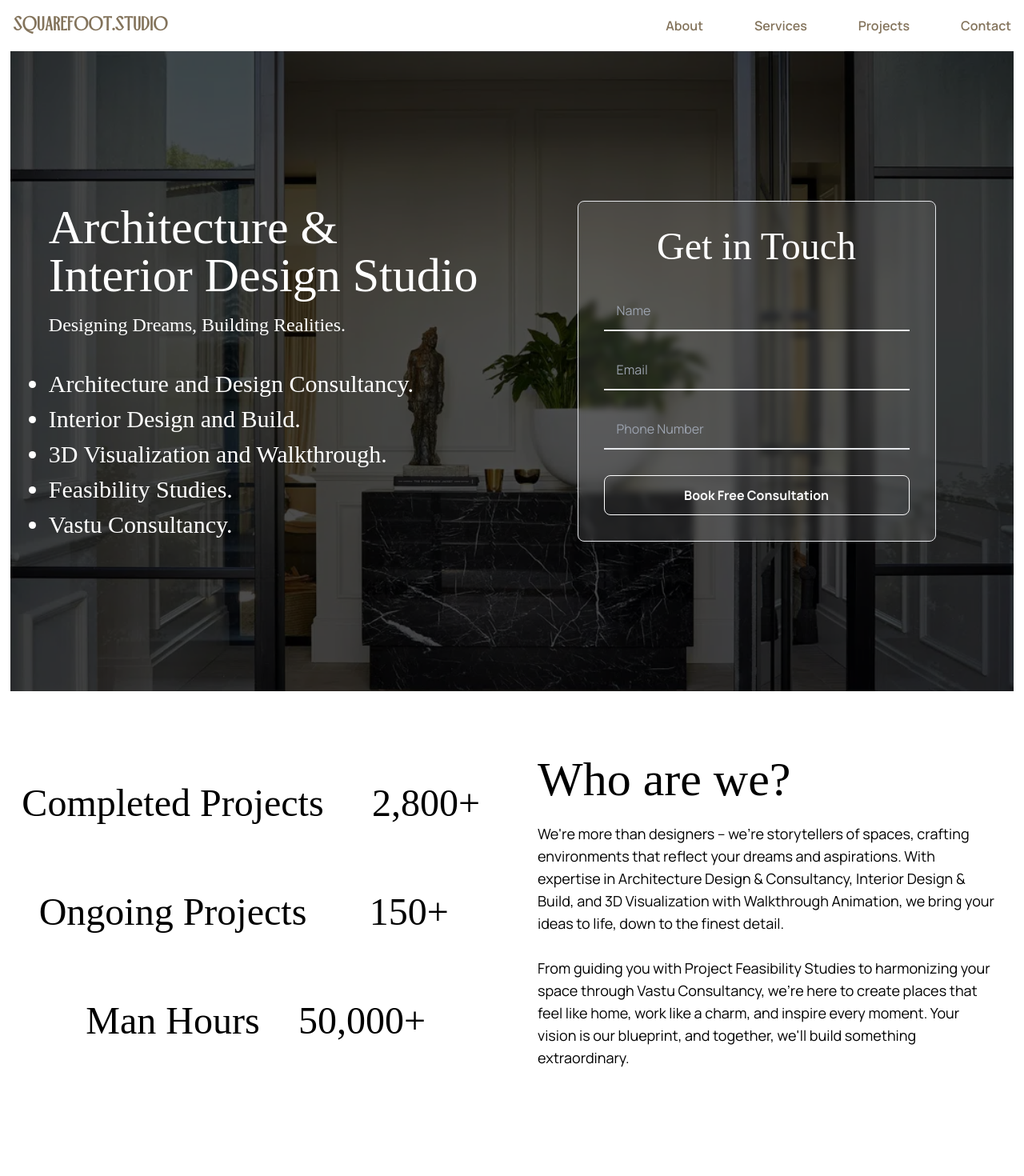
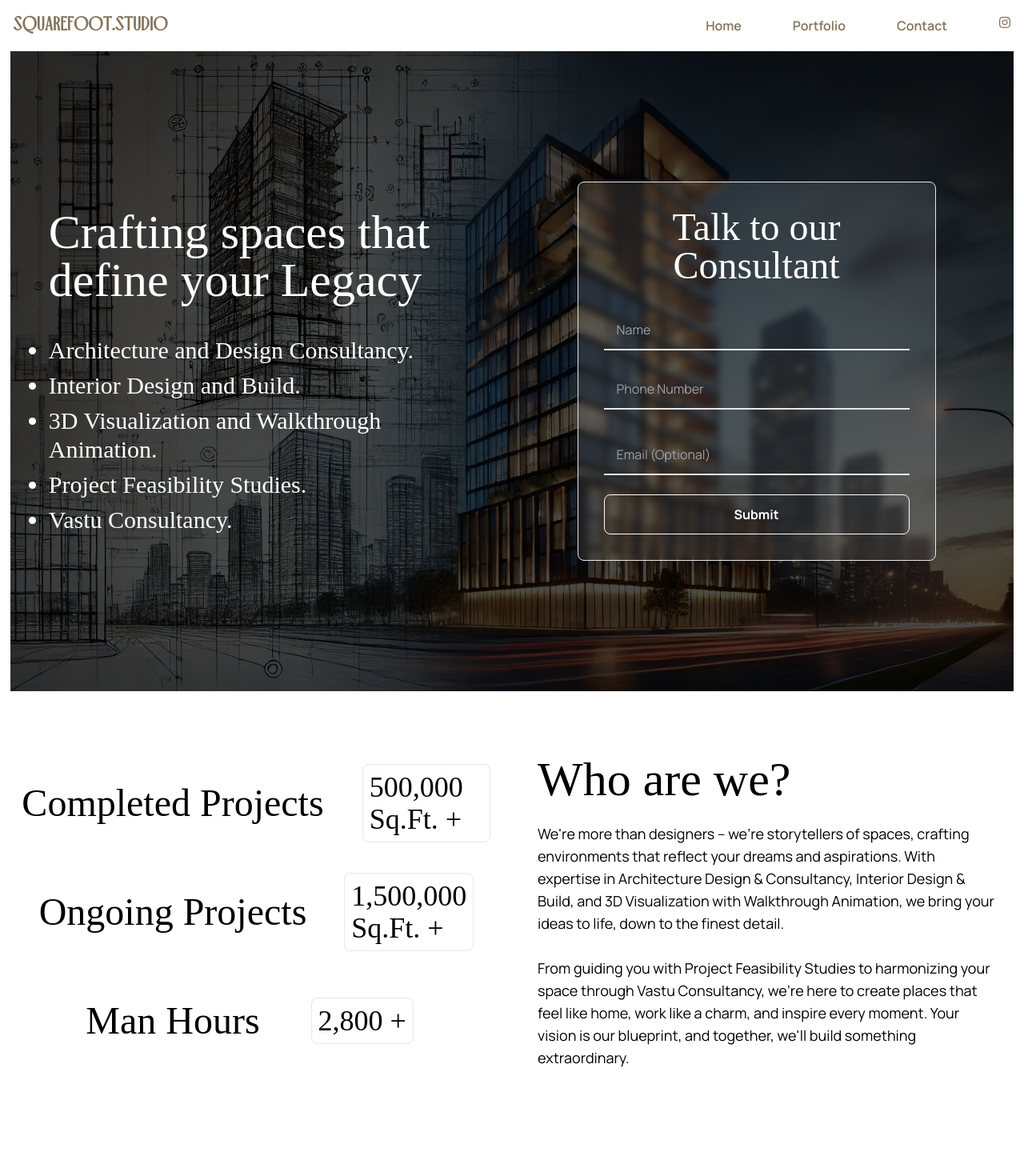
Before and after one commit to Keyurrr14/SquareFoot.studio, a React (Create React App) app: page / in a window 1280 px wide. Shown: the top 1470 px of the page at 80% size. Built offline with nearby package versions, Linux system fonts and the light colour scheme; a web font is replaced by a local one.

Commit message:
HomePafe edited, NewRoutes added

```diff
--- a/src/components/Footer.jsx
+++ b/src/components/Footer.jsx
@@ -14,7 +14,7 @@ export default function Footer() {
                 Support
               </h1>
             </div>
-            <h1 className="font-manrope text-beige text-xs sm:text-sm md:text-base lg:text-lg xl:text-xl tracking-tighter">
+            <h1 className="font-manrope text-beige cursor-pointer text-xs sm:text-sm md:text-base lg:text-lg xl:text-xl tracking-tighter">
               connect@squarefoot.studio
             </h1>
           </div>
@@ -25,13 +25,14 @@ export default function Footer() {
                 Jobs
               </h1>
             </div>
-            <h1 className="font-manrope text-beige text-xs sm:text-sm md:text-base lg:text-lg xl:text-xl tracking-tighter">
+            <h1 className="font-manrope text-beige cursor-pointer text-xs sm:text-sm md:text-base lg:text-lg xl:text-xl tracking-tighter">
               careers@squarefoot.studio
             </h1>
           </div>
           <div className="w-full mt-6">
             <iframe
-              src="https://www.google.com/maps/embed?pb=!1m18!1m12!1m3!1d5163.491445694898!2d72.83300360315761!3d19.19491570018589!2m3!1f0!2f0!3f0!3m2!1i1024!2i768!4f13.1!3m3!1m2!1s0x3be7b6e9f50ed749%3A0x55ae61930faaddd!2sMith%20Chowky%20Malad!5e0!3m2!1sen!2sin!4v1734149391366!5m2!1sen!2sin"
+              src="https://www.google.com/maps/embed?pb=!1m18!1m12!1m3!1d30145.171403332508!2d72.8021047851144!3d19.18880588205961!2m3!1f0!2f0!3f0!3m2!1i1024!2i768!4f13.1!3m3!1m2!1s0x3be7b6914fe3a8e5%3A0x73f264109c4db9d4!2sMalad%2C%20Malad%20West%2C%20Mumbai%2C%20Maharashtra!5e0!3m2!1sen!2sin!4v1734254408826!5m2!1sen!2sin"
+              title="SquareFoot.studio Map"
               width="100%"
               height="200"
               style={{ border: 0 }}
@@ -57,15 +58,6 @@ export default function Footer() {
                 placeholder="Name"
               />
             </div>
-
-            <div className="mb-4">
-              <input
-                type="email"
-                className="w-full px-3 py-2 bg-transparent border-b-2 border-beige/30 font-manrope text-beige placeholder-beige/70 focus:outline-none focus:border-beige transition-colors"
-                placeholder="Email"
-              />
-            </div>
-
             <div className="mb-6">
               <input
                 type="tel"
@@ -74,8 +66,17 @@ export default function Footer() {
               />
             </div>
 
+            <div className="mb-4">
+              <input
+                type="email"
+                className="w-full px-3 py-2 bg-transparent border-b-2 border-beige/30 font-manrope text-beige placeholder-beige/70 focus:outline-none focus:border-beige transition-colors"
+                placeholder="Email (Optional)"
+              />
+            </div>
+
+
             <button className="w-full bg-transparent border border-beige text-beige font-manrope font-bold py-2 rounded-lg hover:bg-beige hover:text-[#737057] transition-all duration-300">
-              Book Free Consultation
+              Submit
             </button>
           </form>
         </div>
--- a/src/components/Navbar.jsx
+++ b/src/components/Navbar.jsx
@@ -1,6 +1,6 @@
 import React, { useState } from "react";
+import { FaInstagram } from "react-icons/fa";
 import { NavLink } from "react-router-dom";
-import Link from "react-scroll/modules/components/Link";
 
 function Navbar() {
   const [isOpen, setIsOpen] = useState(false);
@@ -17,34 +17,25 @@ function Navbar() {
           </NavLink>
 
           <div className="hidden md:flex space-x-16 font-manrope font-semibold text-brown">
-            <Link
-              to="about"
-              smooth={true}
-              duration={500}
-              offset={-150}
+            <NavLink
+              to="/"
               className="relative group flex items-center cursor-pointer"
             >
               <span className="absolute left-0 w-1.5 h-1.5 rounded-full bg-brown transform scale-0 group-hover:scale-100 transition-transform duration-200 -translate-x-4"></span>
-              About
-            </Link>
+              Home
+            </NavLink>
             <NavLink
-              to="/services"
+              to="/portfolio"
               className="relative group flex items-center"
             >
               <span className="absolute left-0 w-1.5 h-1.5 rounded-full bg-brown transform scale-0 group-hover:scale-100 transition-transform duration-200 -translate-x-4"></span>
-              Services
-            </NavLink>
-            <NavLink
-              to="/projects"
-              className="relative group flex items-center"
-            >
-              <span className="absolute left-0 w-1.5 h-1.5 rounded-full bg-brown transform scale-0 group-hover:scale-100 transition-transform duration-200 -translate-x-4"></span>
-              Projects
+              Portfolio
             </NavLink>
             <NavLink to="/contact" className="relative group flex items-center">
               <span className="absolute left-0 w-1.5 h-1.5 rounded-full bg-brown transform scale-0 group-hover:scale-100 transition-transform duration-200 -translate-x-4"></span>
               Contact
             </NavLink>
+            <FaInstagram/>
           </div>
 
           <div className="md:hidden">
--- a/src/pages/Home.jsx
+++ b/src/pages/Home.jsx
@@ -1,8 +1,8 @@
 import { motion } from "framer-motion";
 import { useEffect, useState } from "react";
+import CountUp from "react-countup";
 import HeroImage from "../assets/images/HeroImage.webp";
-import WhyChooseUs from "../components/WhyChooseUs";
-import CountUp from "react-countup";
+import LogoMarquee from "../components/LogoMarquee"
 
 export default function Home() {
   const [scale, setScale] = useState(1);
@@ -65,22 +65,14 @@ export default function Home() {
                 transition={{ duration: 0.6, delay: 0.2 }}
                 className="font-marbley text-white text-3xl sm:text-4xl md:text-5xl lg:text-6xl"
               >
-                Architecture & Interior Design Studio
-              </motion.h1>
-              <motion.h1
-                initial={{ opacity: 0, y: 20 }}
-                animate={{ opacity: 1, y: 0 }}
-                transition={{ duration: 0.6, delay: 0.4 }}
-                className="font-marbley text-white text-md sm:text-lg md:text-xl lg:text-2xl mt-4"
-              >
-                Designing Dreams, Building Realities.
+                Crafting spaces that define your Legacy
               </motion.h1>
               <motion.ul className="list-disc font-marbley text-white text-lg sm:text-xl md:text-2xl lg:text-3xl mt-6 sm:mt-10 space-y-2">
                 {[
                   "Architecture and Design Consultancy.",
                   "Interior Design and Build.",
-                  "3D Visualization and Walkthrough.",
-                  "Feasibility Studies.",
+                  "3D Visualization and Walkthrough Animation.",
+                  "Project Feasibility Studies.",
                   "Vastu Consultancy.",
                 ].map((item, index) => (
                   <motion.li
@@ -103,7 +95,7 @@ export default function Home() {
                 className="bg-white/10 backdrop-blur-sm p-6 sm:p-8 rounded-lg w-full max-w-md border border-light-black/30"
               >
                 <h2 className="font-marbley text-white text-3xl sm:text-4xl lg:text-5xl mb-6 sm:mb-8 text-center">
-                  Get in Touch
+                  Talk to our Consultant
                 </h2>
 
                 <div className="mb-4 sm:mb-6">
@@ -113,15 +105,6 @@ export default function Home() {
                     placeholder="Name"
                   />
                 </div>
-
-                <div className="mb-4 sm:mb-6">
-                  <input
-                    type="email"
-                    className="w-full px-3 sm:px-4 py-2 sm:py-3 bg-transparent border-b-2 border-light-black/30 font-manrope text-light-black placeholder-light-black/70 focus:outline-none focus:border-light-black transition-colors"
-                    placeholder="Email"
-                  />
-                </div>
-
                 <div className="mb-6 sm:mb-8">
                   <input
                     type="tel"
@@ -130,8 +113,16 @@ export default function Home() {
                   />
                 </div>
 
+                <div className="mb-4 sm:mb-6">
+                  <input
+                    type="email"
+                    className="w-full px-3 sm:px-4 py-2 sm:py-3 bg-transparent border-b-2 border-light-black/30 font-manrope text-light-black placeholder-light-black/70 focus:outline-none focus:border-light-black transition-colors"
+                    placeholder="Email (Optional)"
+                  />
+                </div>
+
                 <button className="w-full bg-transparent border border-white text-white font-manrope font-bold py-2 sm:py-3 rounded-lg hover:bg-white hover:text-black transition-all duration-300">
-                  Book Free Consultation
+                  Submit
                 </button>
               </motion.form>
             </div>
@@ -160,8 +151,8 @@ export default function Home() {
                   transition={{ duration: 0.6, delay: 0.2 }}
                   className="w-40 h-24 rounded-lg flex items-center justify-center"
                 >
-                  <h1 className="font-marbley text-black text-2xl sm:text-3xl md:text-4xl lg:text-5xl">
-                    <CountUp end={2800} duration={2} suffix="+" />
+                  <h1 className="font-marbley text-black flex items-center justify-center text-xl sm:text-2xl md:text-3xl lg:text-4xl border border-light-black/30 rounded-lg p-2">
+                    <CountUp end={500000} duration={3} suffix=" Sq.Ft. +" />
                   </h1>
                 </motion.div>
               </div>
@@ -186,8 +177,8 @@ export default function Home() {
                   transition={{ duration: 0.6, delay: 0.2 }}
                   className="w-40 h-24 bg-white rounded-lg flex items-center justify-center"
                 >
-                  <h1 className="font-marbley text-black text-2xl sm:text-3xl md:text-4xl lg:text-5xl">
-                    <CountUp end={150} duration={2} suffix="+" />
+                  <h1 className="font-marbley text-black flex items-center justify-center text-xl sm:text-2xl md:text-3xl lg:text-4xl border border-light-black/30 rounded-lg p-2">
+                    <CountUp end={1500000} duration={3} suffix=" Sq.Ft. +" />
                   </h1>
                 </motion.div>
               </div>
@@ -212,8 +203,8 @@ export default function Home() {
                   transition={{ duration: 0.6, delay: 0.2 }}
                   className="w-40 h-24 bg-white rounded-lg flex items-center justify-center"
                 >
-                  <h1 className="font-marbley text-black text-2xl sm:text-3xl md:text-4xl lg:text-5xl">
-                    <CountUp end={50000} duration={2} suffix="+" />
+                  <h1 className="font-marbley text-black flex items-center justify-center text-xl sm:text-2xl md:text-3xl lg:text-4xl border border-light-black/30 rounded-lg p-2">
+                    <CountUp end={2800} duration={3} suffix=" +" />
                   </h1>
                 </motion.div>
               </div>
@@ -252,7 +243,7 @@ export default function Home() {
           </div>
         </div>
 
-        <div className="flex flex-col lg:flex-row">
+        <div className="flex flex-col lg:flex-row -my-20">
           <div className="w-full lg:w-1/2 min-h-screen flex flex-col justify-center px-4 sm:px-6 lg:px-20 py-12 lg:py-0">
             <motion.h1
               initial={{ opacity: 0, y: 20 }}
@@ -363,6 +354,15 @@ export default function Home() {
             </motion.ul>
           </div>
           <div className="w-full lg:w-1/2 p-4 lg:p-8 my-12 lg:px-20">
+          <motion.h1
+              initial={{ opacity: 0, y: 20 }}
+              whileInView={{ opacity: 1, y: 0 }}
+              viewport={{ once: true }}
+              transition={{ duration: 0.6 }}
+              className="font-marbley text-black text-3xl sm:text-4xl md:text-5xl lg:text-6xl mb-6 mt-20"
+            >
+              Why Choose Us !
+            </motion.h1>
             <div className="grid grid-cols-2 gap-4 lg:gap-6">
               <motion.div
                 initial={{ opacity: 0, y: 20 }}
@@ -463,6 +463,8 @@ export default function Home() {
           </div>
         </div>
 
+        {/* <LogoMarquee/> */}
+
         {/*<div className="my-8">
           <h1 className="font-marbley text-black relative z-10 text-2xl sm:text-3xl md:text-4xl lg:text-5xl xl:text-6xl tracking-tighter text-center my-4 sm:my-8 md:my-12">
             Noted Clients
@@ -470,7 +472,7 @@ export default function Home() {
           <LogoMarquee />
         </div>*/}
 
-        <div className="px-4 sm:px-6 md:px-8">
+        {/* <div className="px-4 sm:px-6 md:px-8">
           <h1
             id="about"
             className="font-marbley text-black relative z-10 text-2xl sm:text-3xl md:text-4xl lg:text-5xl xl:text-6xl tracking-tighter text-center mt-8 sm:mt-12 md:mt-16"
@@ -498,9 +500,9 @@ export default function Home() {
             functionality, and timeless appeal. Your journey to exceptional
             spaces begins here.
           </p>
-        </div>
+        </div> */}
 
-        <div className="mt-20">
+        {/* <div className="mt-20">
           <h1 className="font-marbley text-black relative z-10 text-2xl sm:text-3xl md:text-4xl lg:text-5xl xl:text-6xl tracking-tighter text-center mt-8 sm:mt-12 md:mt-16 px-4">
             Let our numbers do the talking!
           </h1>
@@ -568,9 +570,9 @@ export default function Home() {
               </p>
             </motion.div>
           </div>
-        </div>
+        </div> */}
 
-        <WhyChooseUs />
+        {/* <WhyChooseUs /> */}
 
         <div className="mt-10"></div>
 
```
Also changed, not shown: src/App.js (+4 -8 lines), src/components/LogoMarquee.jsx (+3 -5 lines), src/pages/Portfolio.jsx (added, +11 -0 lines), src/assets/images/HeroImage.webp.
